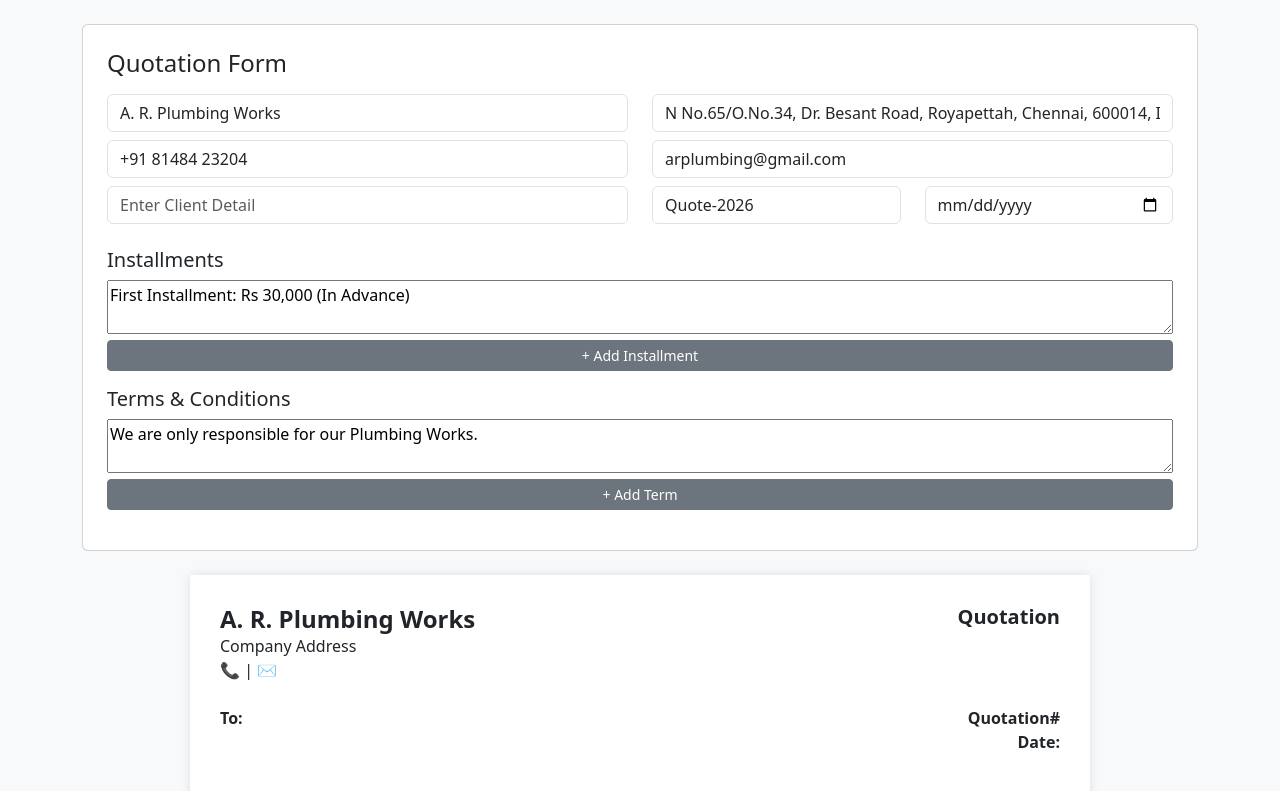
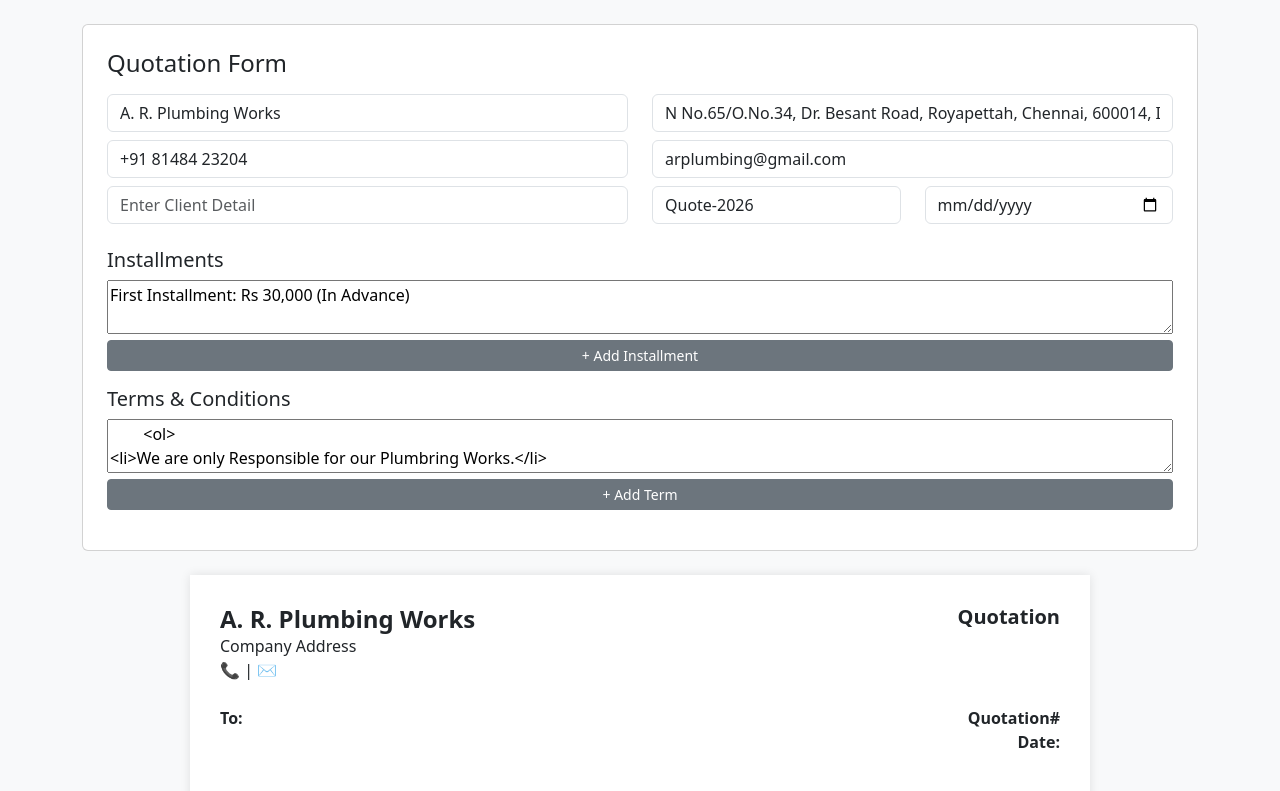
Before and after one commit to khanathar5/Quotation-ARPlumbing, a plain HTML site: page index.html in a window 1280 px wide. Shown: the top 791 px of the page. Drawn offline with nearby package versions, Linux system fonts and the light colour scheme.

Commit message:
Add T&C List Format

```diff
--- a/index.html
+++ b/index.html
@@ -67,7 +67,15 @@
     <!-- Terms -->
     <h5>Terms & Conditions</h5>
     <div id="termsInput">
-      <textarea class="term">We are only responsible for our Plumbing Works.</textarea>
+      <textarea class="term">
+        <ol>
+<li>We are only Responsible for our Plumbring Works.</li>
+<li> If you get any additional plumbing work done beyond the tasks mentioned in the list above, you will have to</li>
+<li> pay according to the rate specified for that particular job.</li>
+<li> NO Civil Work, No Water Proof, No Core Cutting are Covered.</li>
+<li> In this quotation, only pipeline work is included; No Cenetary & equipment is included.</li>
+</ol>
+      </textarea>
     </div>
     <button class="btn btn-sm btn-secondary mb-3" id="addTerm">+ Add Term</button>
   </div>
```
